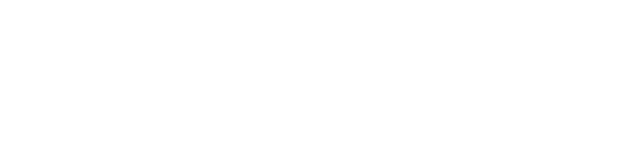
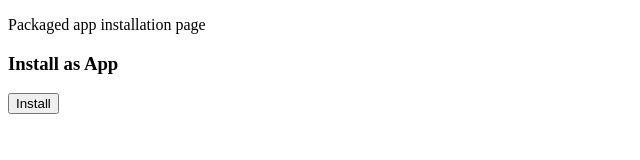
Before and after one commit to nhirata/vaani_app, a plain HTML site: page index.html in a window 1280 px wide. Shown: the whole page, without its empty margins (0-640 px from the left). Drawn offline with Linux system fonts and the light colour scheme.

Commit message:
self publishing : https://developer.mozilla.org/en-US/Marketplace/Options/Self_publishing

```diff
--- a/index.html
+++ b/index.html
@@ -2,12 +2,24 @@
 <html>
   <head>
     <title>Vaani</title>
-    <meta name="viewport" content="width=device-width, user-scalable=no, initial-scale=1" />
-    <meta charset="utf-8" />
-    <meta name="theme-color" content="#fff" />
-    <link rel="stylesheet" href="index.css" />
   </head>
   <body>
-    <script src="index.js"></script>
+    <p>Packaged app installation page</p>
+    <script>
+      function installAsApp() {
+          var manifestUrl = 'http://nhirata.github.io/vaani_app/manifest.webapp';
+          var request = navigator.mozApps.installPackage(manifestUrl);request.onsuccess = function(e) {
+          console.log('Installed successfully');
+        };
+       request.onerror = function(err) {
+          console.log('Error: ' + err.target.error.name);
+       };
+     }
+    </script>
+    <div>
+      <h3>Install as App</h3>
+      <input id="installApp" type="button" value="Install" onclick="installAsApp();" />
+    </div>
+
   </body>
 </html>
```
Also changed, not shown: 2 other files.
